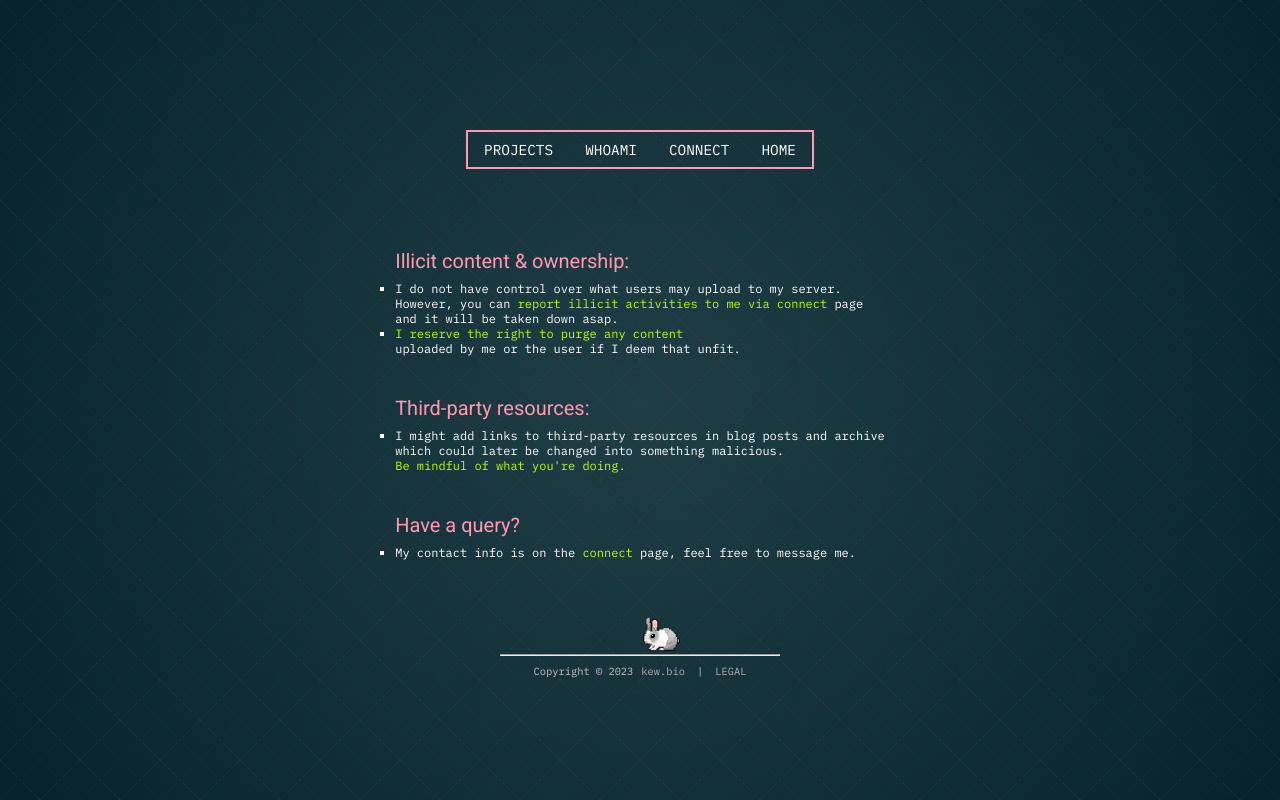
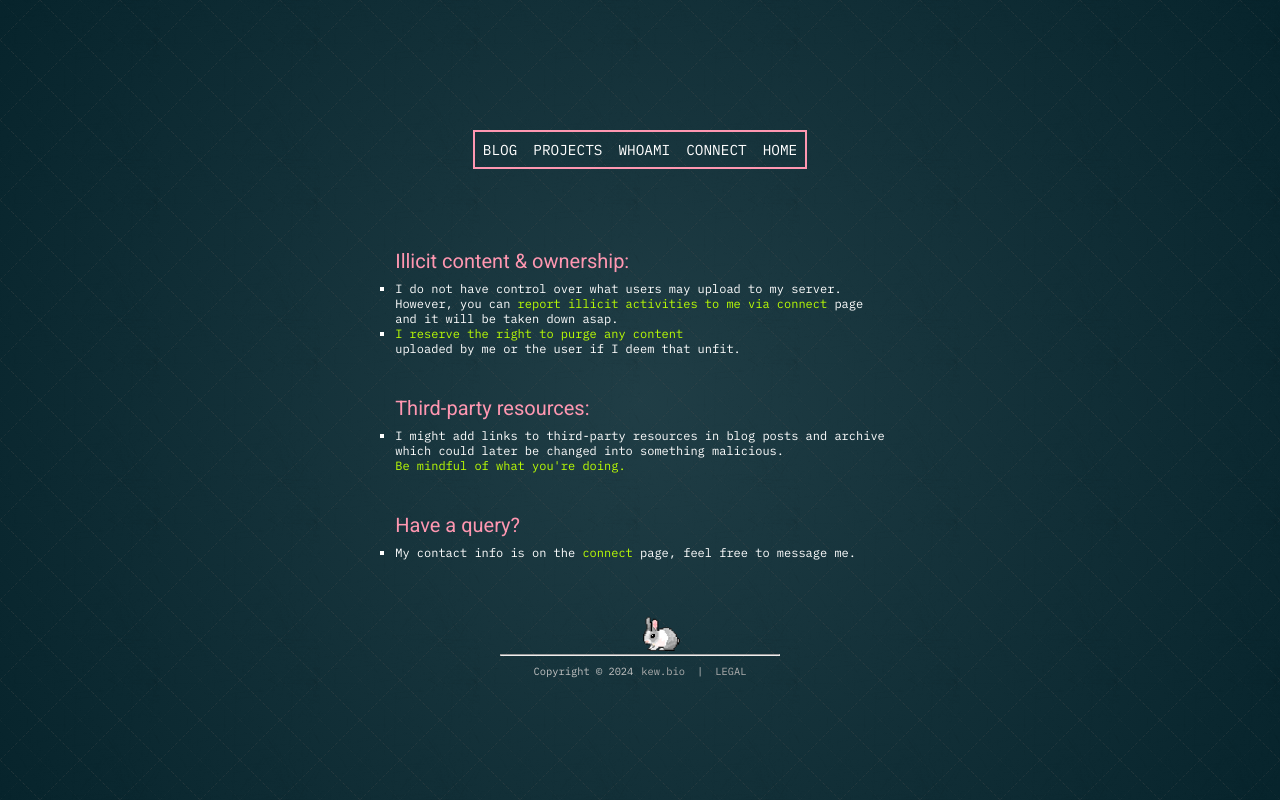
Before and after one commit to kewmine/kew.bio, a SvelteKit app in the folder svelte_source/: page /legal in a window 1280 px wide. Built offline with nearby package versions, Linux system fonts and the light colour scheme; a web font is replaced by a local one.

Commit message:
modified:   svelte_source/package.json 	modified:   svelte_source/pnpm-lock.yaml 	modified:   svelte_source/src/lib/modules/footer.svelte 	modified:   svelte_source/src/lib/modules/navbar.svelte 	modified:   svelte_source/src/routes/+page.svelte

```diff
--- a/svelte_source/package.json
+++ b/svelte_source/package.json
@@ -13,6 +13,7 @@
 		"@sveltejs/adapter-auto": "^2.0.0",
 		"@sveltejs/adapter-cloudflare": "^2.3.3",
 		"@sveltejs/kit": "^1.20.4",
+		"motion": "^10.17.0",
 		"sass": "^1.69.4",
 		"svelte": "^4.0.5",
 		"svelte-check": "^3.4.3",
--- a/svelte_source/src/lib/modules/footer.svelte
+++ b/svelte_source/src/lib/modules/footer.svelte
@@ -8,7 +8,7 @@
     <img class="michi" src="{Michi}" alt="michi"/>
     <hr>
     <div id="content">
-        <div class="copyright"> Copyright © 2023</div><a href="https://{Data['domain']}">{Data["domain"]} </a>
+        <div class="copyright"> Copyright © 2024</div><a href="https://{Data['domain']}">{Data["domain"]} </a>
         <div id="divider">|</div>
         <a class="legal" href="/legal"> LEGAL </a>
     </div>
--- a/svelte_source/src/lib/modules/navbar.svelte
+++ b/svelte_source/src/lib/modules/navbar.svelte
@@ -1,8 +1,9 @@
 <nav>
-    <a class="item" href="/projects">PROJECTS</a>
-    <a class="item" href="/whoami">WHOAMI</a>
-    <a class="item" href="/connect">CONNECT</a>
-    <a class="item" href="/">HOME</a>
+  <a class="item" href="http://security.kew.bio">BLOG</a>
+  <a class="item" href="/projects">PROJECTS</a>
+  <a class="item" href="/whoami">WHOAMI</a>
+  <a class="item" href="/connect">CONNECT</a>
+  <a class="item" href="/">HOME</a>
 </nav>
 
 <style lang="scss">
@@ -19,7 +20,7 @@
 
   a {
     color: $fg_color;
-    padding: 1vh 2vh 1vh 2vh;
+    padding: 1vh 1vh 1vh 1vh;
     margin: 0;
 
     font-family: "IBM Plex Mono", monospace;
@@ -27,9 +28,9 @@
     font-size: 1.8vh;
   }
 
-  a:hover, a:active {
+  a:hover,
+  a:active {
     color: $bg_color;
     background-color: $clouds;
   }
-
 </style>
```
Also changed, not shown: svelte_source/src/routes/+page.svelte (+26 -6 lines), 1 other file (tests, documents, lock files or other folders).
